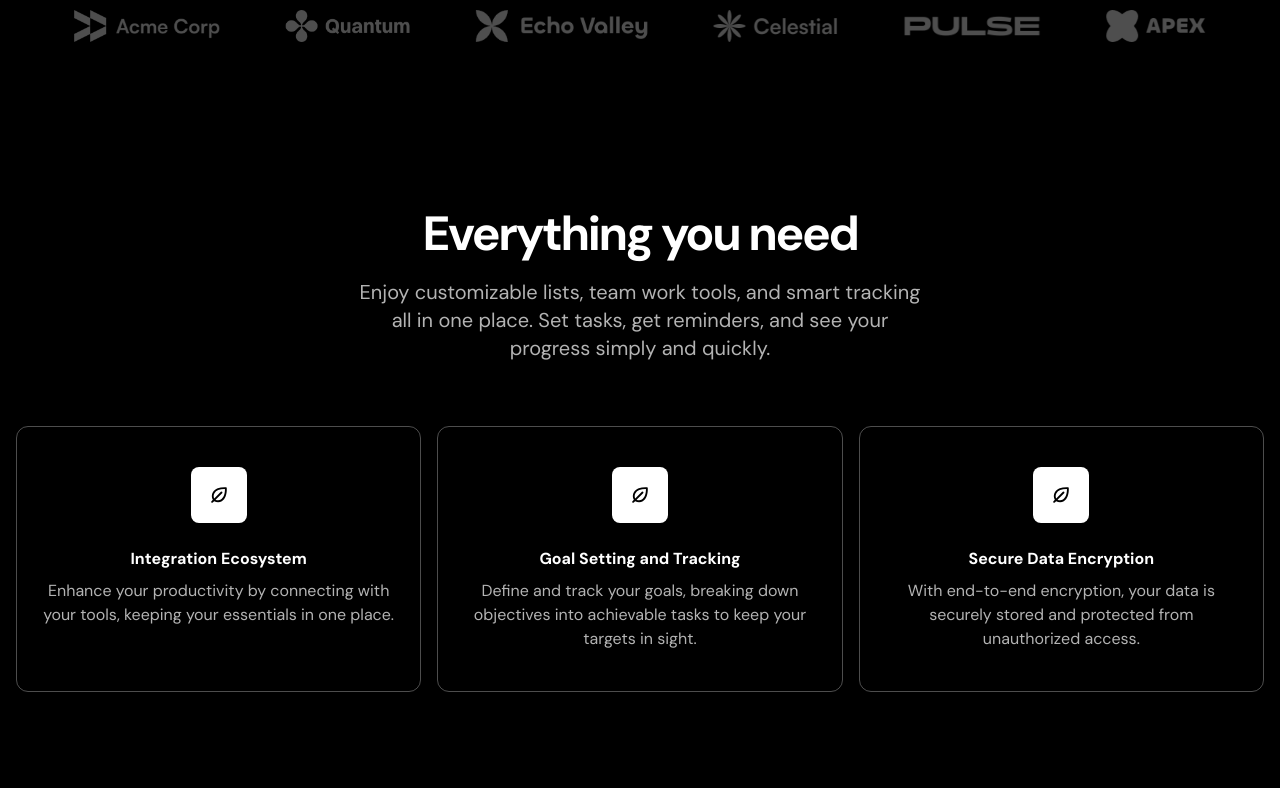
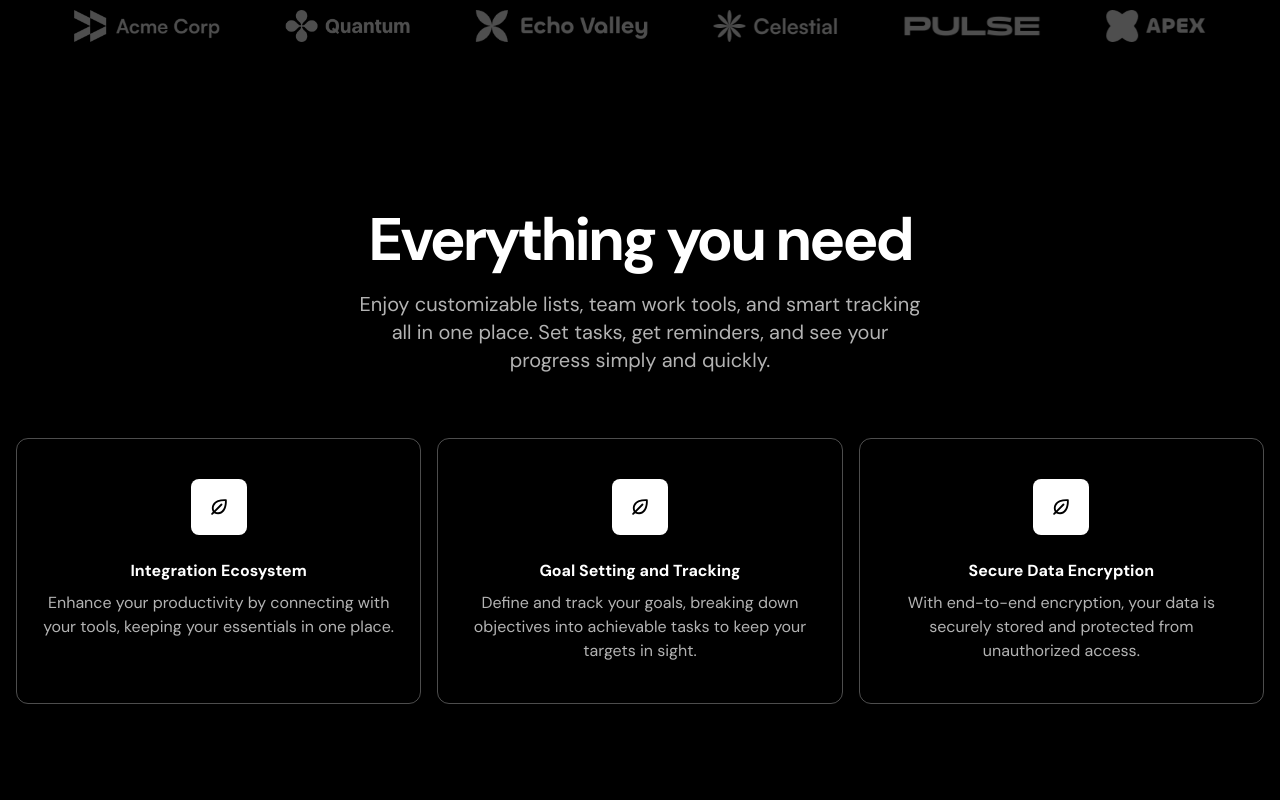
Before and after one commit to nicobastien/dark-landing, a Next.js app: page / in a window 1280 px wide. Shown: the part 964-1764 px from the top of the page. Built offline with nearby package versions, Linux system fonts and the light colour scheme.

Commit message:
Change cursor image position

```diff
--- a/src/components/Features.tsx
+++ b/src/components/Features.tsx
@@ -25,7 +25,7 @@ export const Features = () => {
   return (
     <div className="bg-black text-white py-[72px] sm:py-24">
       <div className="container">
-        <h2 className="text-center font-bold text-5xl sm:tex-6xl tracking-tighter">
+        <h2 className="text-center font-bold text-5xl sm:text-6xl tracking-tighter">
           Everything you need
         </h2>
         <div className="max-w-xl mx-auto">
--- a/src/components/Hero.tsx
+++ b/src/components/Hero.tsx
@@ -35,7 +35,7 @@ export const Hero = () => {
             </h1>
             <Image
               src={cursorImage}
-              className="absolute right-[467px] top-[108px] hidden sm:inline"
+              className="absolute right-[476px] top-[108px] hidden sm:inline"
               height="200"
               width="200"
               alt=""
```
